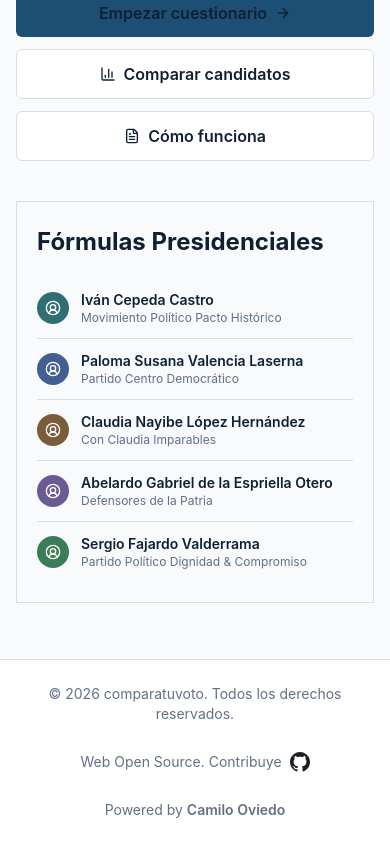
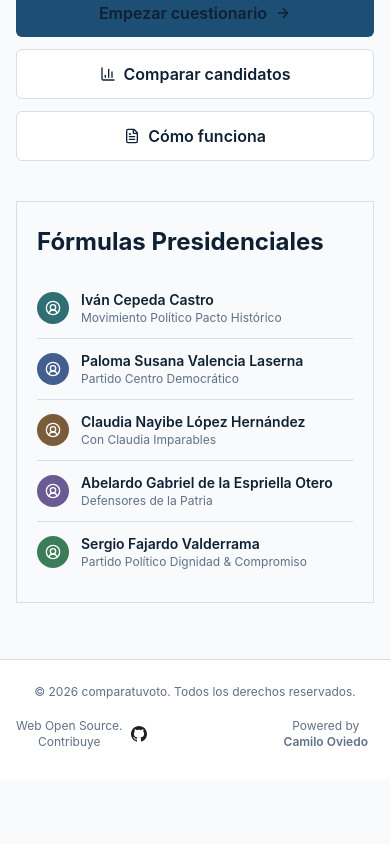
Before and after one commit to champetaman/voto-informado-colombia, a Next.js app: page / in a window 390 px wide. Shown: the part 722-1566 px from the top of the page. After the commit the page ends 1502 px from the top, so only its background shows below. Built offline with nearby package versions, Linux system fonts and the light colour scheme.

Commit message:
Ajuste de texto para mobile

```diff
--- a/src/components/Footer.tsx
+++ b/src/components/Footer.tsx
@@ -3,22 +3,28 @@ import Image from "next/image";
 export function Footer() {
   return (
     <footer className="border-t border-line bg-white">
-      <div className="mx-auto flex max-w-6xl flex-col items-center gap-4 px-4 py-6 text-center text-sm text-slateui sm:flex-row sm:justify-between sm:text-left">
-        <p>© 2026 comparatuvoto. Todos los derechos reservados.</p>
+      <div className="mx-auto grid max-w-6xl grid-cols-2 items-center gap-x-4 gap-y-3 px-4 py-6 text-xs text-slateui sm:grid-cols-3 sm:text-sm">
+        <p className="order-1 col-span-2 text-center sm:order-2 sm:col-span-1">
+          © 2026 comparatuvoto. Todos los derechos reservados.
+        </p>
         <a
           href="https://github.com/Champetaman/voto-informado-colombia"
           target="_blank"
           rel="noopener noreferrer"
-          className="inline-flex min-h-11 items-center justify-center gap-2 text-sm text-slateui hover:underline"
+          className="order-2 inline-flex min-h-11 items-center justify-start gap-2 text-center text-slateui hover:underline sm:order-1"
         >
-          <span>Web Open Source. Contribuye</span>
+          <span>
+            Web Open Source.
+            <br className="sm:hidden" />{" "}
+            Contribuye
+          </span>
           <Image
             src="/icons/github-light.svg"
             alt=""
             aria-hidden="true"
             width={20}
             height={20}
-            className="github-icon-light h-5 w-5"
+            className="github-icon-light h-4 w-4 shrink-0 sm:h-5 sm:w-5"
           />
           <Image
             src="/icons/github-dark.svg"
@@ -26,16 +32,17 @@ export function Footer() {
             aria-hidden="true"
             width={20}
             height={20}
-            className="github-icon-dark h-5 w-5"
+            className="github-icon-dark h-4 w-4 shrink-0 sm:h-5 sm:w-5"
           />
         </a>
-        <p>
-          Powered by{" "}
+        <p className="order-3 px-1.5 justify-self-end text-center">
+          Powered by
+          <br className="sm:hidden" />{" "}
           <a
             href="https://www.camilooviedo.com/"
             target="_blank"
             rel="noopener noreferrer"
-            className="font-semibold text-sm text-slateui hover:underline"
+            className="font-semibold text-slateui hover:underline"
           >
             Camilo Oviedo
           </a>
```
